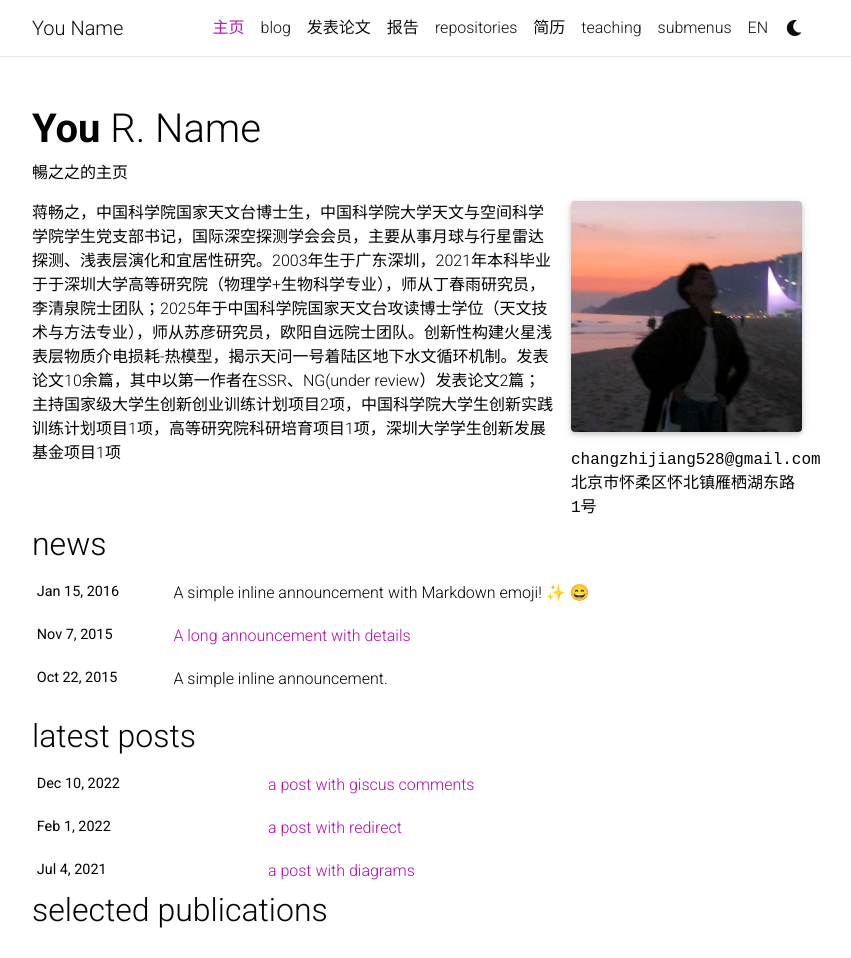
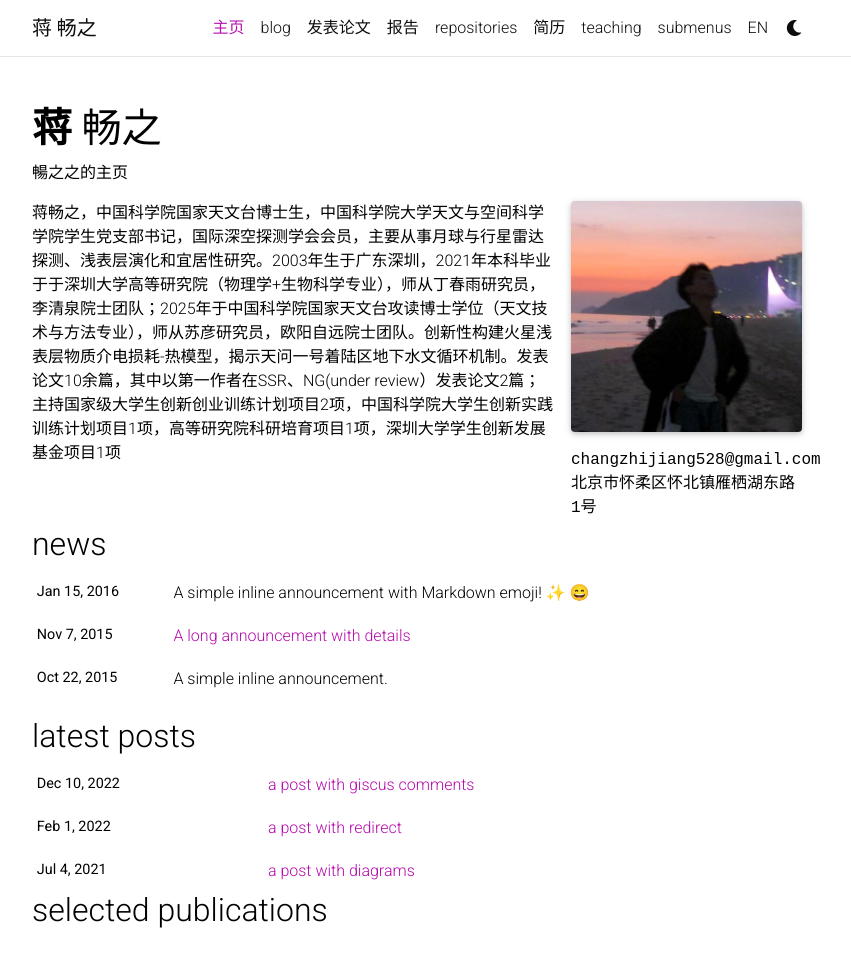
Before and after one commit to czz-naoc/czz-naoc.github.io, a Jekyll site: the page built from _pages/about.md, in a window 1280 px wide and 1247 px high, cut to the strip 0-958 px from the top of the window. Shown: the whole strip, without its empty margins (223-1074 px from the left). Built offline with Jekyll 4.4.1, drawn with Linux system fonts in a browser that asks for light colours; full-size pictures stand in for the smaller copies a plugin makes; emoji names are drawn with the system emoji font; comment, search, counter and statistics services are not loaded; a style sheet for code colours, icons or effects is not loaded; some of the changed text lies outside the part shown.

Commit message:
Update _config.yml

```diff
--- a/_config.yml
+++ b/_config.yml
@@ -3,9 +3,8 @@
 # -----------------------------------------------------------------------------
 
 title: blank # the website title (if blank, full name will be used instead)
-first_name: You
-middle_name: R.
-last_name: Name
+first_name: 蒋
+last_name: 畅之
 email: you@example.com
 description: > # the ">" symbol means to ignore newlines until "footer_text:"
   A simple, whitespace theme for academics. Based on [*folio](https://github.com/bogoli/-folio) design.
```
